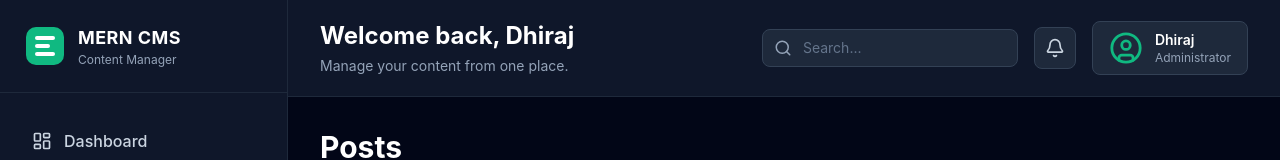
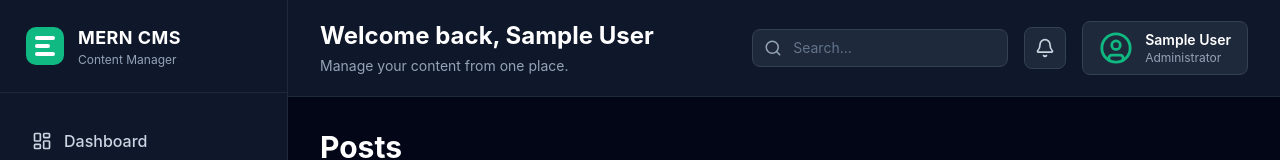
Before and after one commit to dhirajkumbhre/mern-cms, a React (Vite) app in the folder frontend/: page /posts in a window 1280 px wide. Shown: the top 160 px of the page. Built offline with nearby package versions, Linux system fonts and the light colour scheme; no server answers; sample sign-in values are in the browser's storage.

Commit message:
Display authenticated user name in dashboard

```diff
--- a/frontend/src/components/layout/Header.jsx
+++ b/frontend/src/components/layout/Header.jsx
@@ -26,8 +26,9 @@ import {
 function Header() {
 
   // We'll replace this with real user data after authentication.
-  const userName = "Dhiraj";
+  const user = JSON.parse(localStorage.getItem("user"));
 
+  const userName = user?.name || "User";
   return (
 
     <header className="flex items-center justify-between border-b border-slate-800 bg-slate-900 px-8 py-5">
@@ -40,7 +41,7 @@ function Header() {
 
         <h2 className="text-2xl font-bold text-white">
 
-          Welcome back, {userName}
+          Welcome back, {user?.name || "Guest"}
 
         </h2>
 
@@ -142,7 +143,7 @@ function Header() {
 
             <p className="text-sm font-semibold text-white">
 
-              {userName}
+              {user?.name || "Guest"}
 
             </p>
 
--- a/frontend/src/pages/Auth.jsx
+++ b/frontend/src/pages/Auth.jsx
@@ -84,7 +84,19 @@ export default function Auth() {
       }
 
       // Save JWT so protected routes can use it
+
       localStorage.setItem("token", response.data.token);
+
+localStorage.setItem(
+  "user",
+  JSON.stringify({
+    _id: response.data._id,
+    name: response.data.name,
+    email: response.data.email,
+  })
+);
+
+
 
       toast.success("Welcome back!");
 
```
Also changed, not shown: 1 other file (tests, documents, lock files or other folders).
